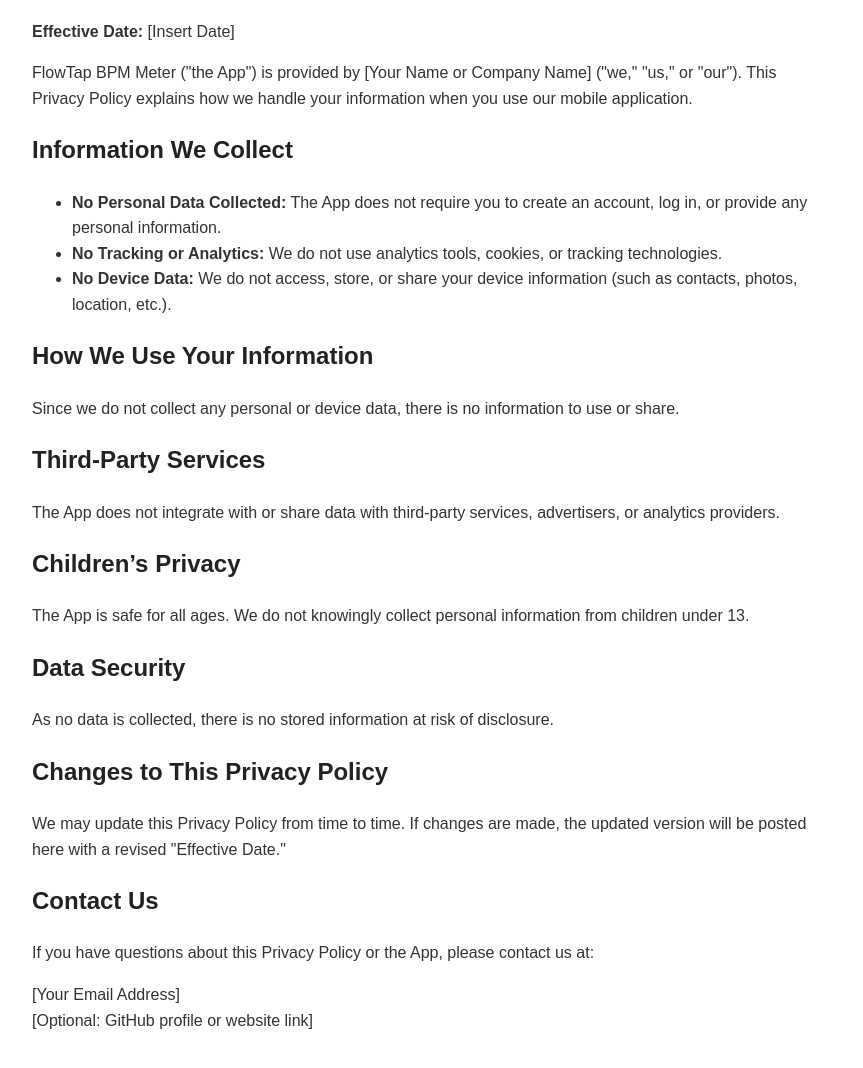
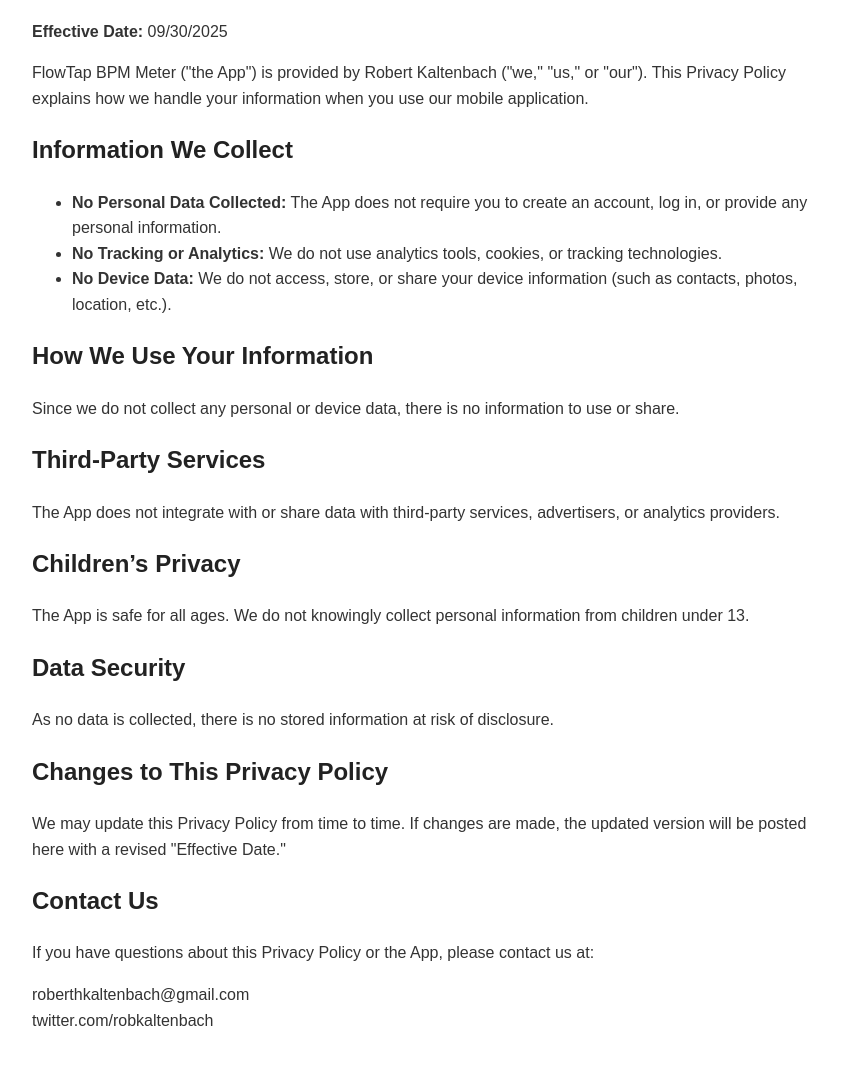
Before and after one commit to robkaltenbach/flowtap-bpm-meter-privacy-policy, a plain HTML site: page index.html in a window 1280 px wide. Shown: the part 106-1174 px from the top of the page, without its empty margins (208-1071 px from the left). Drawn offline with Linux system fonts and the light colour scheme.

Commit message:
Update privacy policy effective date and contact info

```diff
--- a/index.html
+++ b/index.html
@@ -24,9 +24,9 @@
 </head>
 <body>
   <h1>Privacy Policy for FlowTap BPM Meter</h1>
-  <p><strong>Effective Date:</strong> [Insert Date]</p>
+  <p><strong>Effective Date:</strong> 09/30/2025</p>
 
-  <p>FlowTap BPM Meter ("the App") is provided by [Your Name or Company Name] ("we," "us," or "our").
+  <p>FlowTap BPM Meter ("the App") is provided by Robert Kaltenbach ("we," "us," or "our").
   This Privacy Policy explains how we handle your information when you use our mobile application.</p>
 
   <h2>Information We Collect</h2>
@@ -54,8 +54,8 @@
   <h2>Contact Us</h2>
   <p>If you have questions about this Privacy Policy or the App, please contact us at:</p>
   <p>
-    [Your Email Address]<br>
-    [Optional: GitHub profile or website link]
+    roberthkaltenbach@gmail.com<br>
+    twitter.com/robkaltenbach
   </p>
 </body>
 </html>
```
